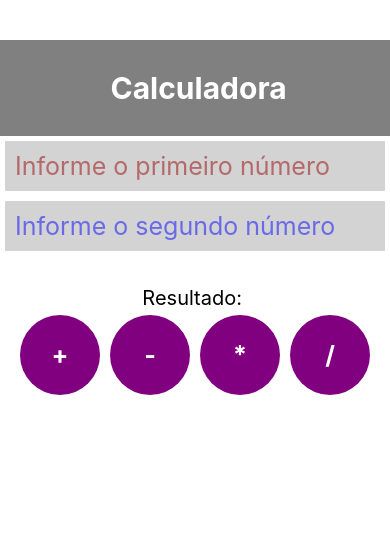
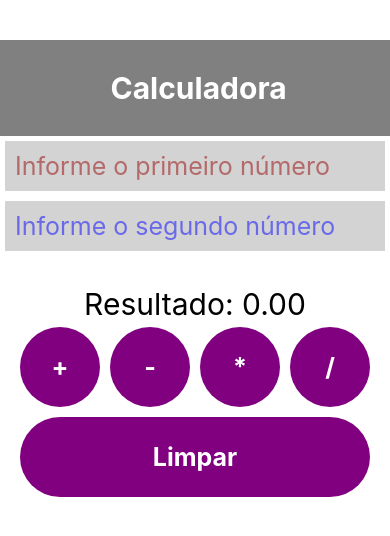
Before and after one commit to rafaax/app-calculadora-simples, a React Native app: screen / in a window 390 px wide. Shown: the top 536 px of the page. Built offline with nearby package versions, Linux system fonts and the light colour scheme.

Commit message:
clearButton

```diff
--- a/App.js
+++ b/App.js
@@ -6,7 +6,7 @@ export default function App() {
 
   const [num1, setNum1] = useState(0);
   const [num2, setNum2] = useState(0);
-  const [result, setResult] = useState();
+  const [result, setResult] = useState(0);
 
   function sum(){
     setResult(num1 + num2);
@@ -22,6 +22,12 @@ export default function App() {
 
   function div(){
     setResult(num1 / num2);
+  }
+
+  function clear(){
+    setResult(0);
+    setNum2(0);
+    setNum1(0);
   }
 
   return (
@@ -51,7 +57,7 @@ export default function App() {
 
       />
 
-      <Text style={styles.result}> Resultado: {result} </Text>
+      <Text style={styles.result}> Resultado: {result.toFixed(2)} </Text>
 
       <View style={styles.viewButtons}>
 
@@ -72,6 +78,19 @@ export default function App() {
         </TouchableOpacity>
 
       </View>
+
+      <View style={{alignItems: 'center'}}>
+        <TouchableOpacity
+          style={{
+            ...styles.buttons,
+            width: 350
+          }}>
+
+          <Text style={styles.textButtons} onPress={clear}> Limpar </Text>
+
+        </TouchableOpacity>
+      </View>
+
     </View>
   );
 }
--- a/components/StyleSheet.js
+++ b/components/StyleSheet.js
@@ -30,7 +30,7 @@ export const styles = StyleSheet.create({
 
     result: {
         textAlign: 'center',
-        fontSize: 20,
+        fontSize: 30,
         marginTop: 30,
     },
 
```
